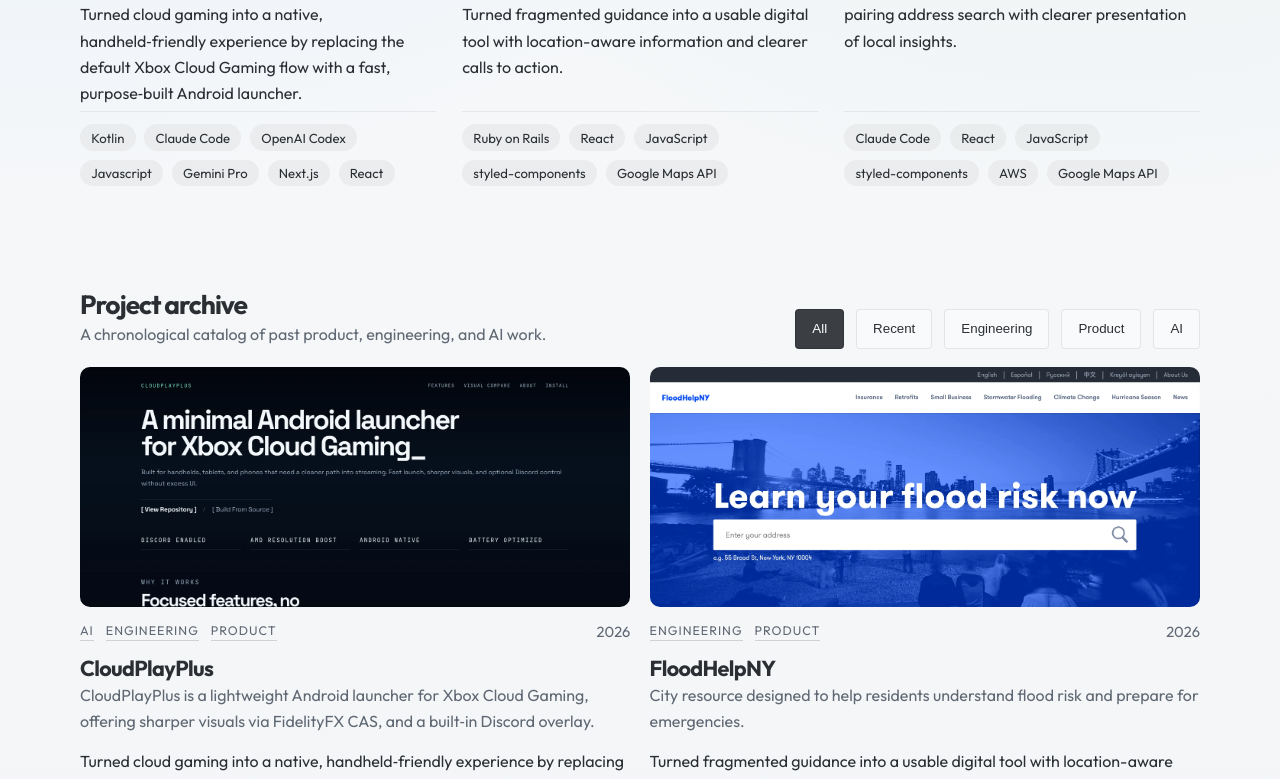
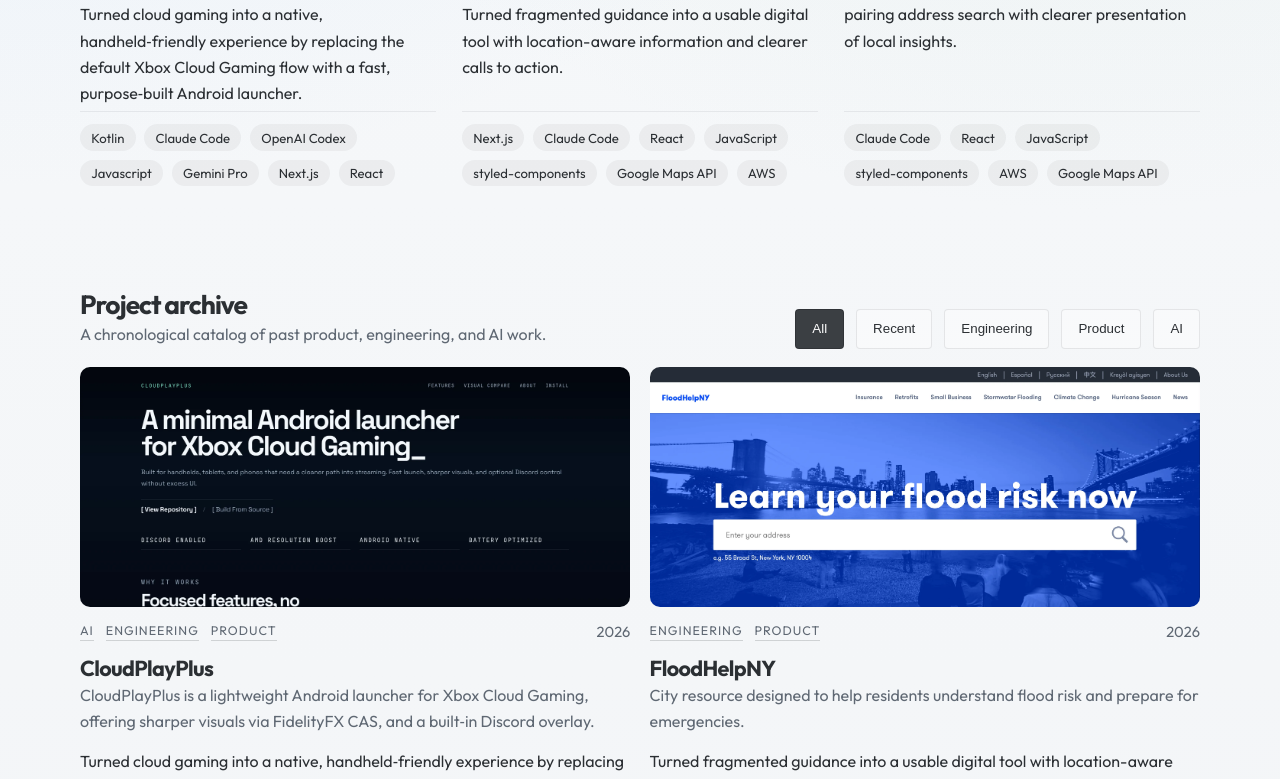
Before and after one commit to AlexManzi/dev, a Next.js app: page / in a window 1280 px wide. Shown: the part 1214-1993 px from the top of the page. Built offline with nearby package versions, Linux system fonts and the light colour scheme.

Commit message:
Update fh tech

```diff
--- a/app/data/landing.js
+++ b/app/data/landing.js
@@ -112,11 +112,13 @@
         "Integrated mapping and search capabilities to support practical exploration instead of static information browsing.",
       ],
       tech: [
-        "Ruby on Rails",
+        "Next.js",
+        "Claude Code",
         "React",
         "JavaScript",
         "styled-components",
         "Google Maps API",
+        "AWS"
       ],
       categories: ["Recent", "Engineering", "Product"],
       year: 2026,
```
